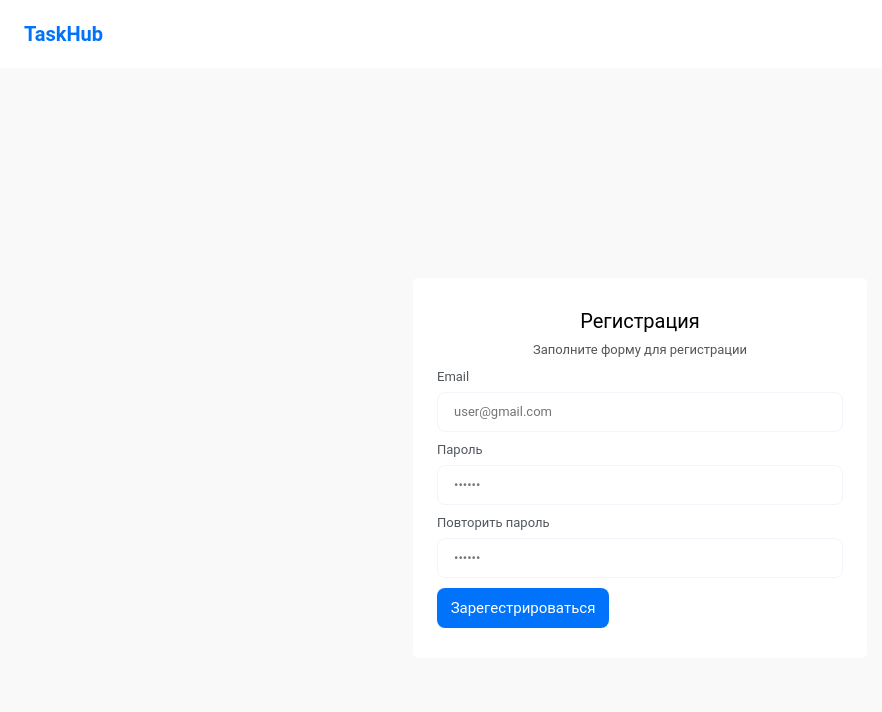
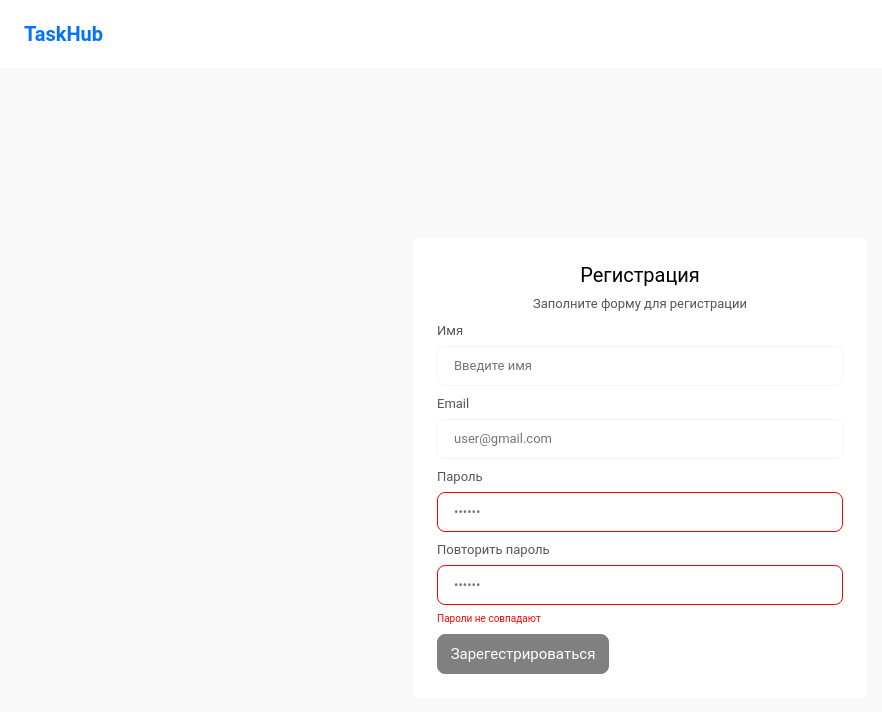
Before and after one commit to EVGdever/taskhub-frontend, a React (Create React App) app: page / in a window 1280 px wide. Shown: the top 712 px of the page, without its empty margins (0-882 px from the left). Built offline with nearby package versions, Linux system fonts and the light colour scheme.

Commit message:
Добавил регистрацию

```diff
--- a/package.json
+++ b/package.json
@@ -11,6 +11,8 @@
     "@types/node": "^16.7.13",
     "@types/react": "^19.0.0",
     "@types/react-dom": "^19.0.0",
+    "axios": "^1.13.2",
+    "classnames": "^2.5.1",
     "react": "^19.2.0",
     "react-dom": "^19.2.0",
     "react-scripts": "5.0.1",
--- a/src/pages/register/register.module.css
+++ b/src/pages/register/register.module.css
@@ -32,7 +32,6 @@
     display: flex;
     background: white;
     width: 454px;
-    height: 380px;
     border-radius: 5px;
     padding: 24px;
     flex-direction: column;
@@ -95,3 +94,19 @@
     color: #FFFFFF;
     font-size: 15px;
 }
+
+.error {
+    font-family: "Roboto", sans-serif;
+    font-size: 10px;
+    color: red;
+}
+
+.inputError {
+    border: 1px solid red;
+    border-radius: 8px;
+}
+
+.buttonDisabled {
+    border: 1px solid gray;
+    background: gray;
+}
--- a/src/pages/register/register.tsx
+++ b/src/pages/register/register.tsx
@@ -1,7 +1,28 @@
-import React from "react";
+import React, {useState} from "react";
 import styles from "./register.module.css"
+import cn from "classnames"
+import axios from "axios"
 
 export const RegisterPage = () => {
+    const [name, setName] = useState('')
+    const [email, setEmail] = useState('');
+    const [password, setPassword] = useState('');
+    const [repeatPassword, setRepeatPassword] = useState('');
+    const notMatchError = password === repeatPassword && password.length >= 6 && repeatPassword.length >= 6;
+    const handleRegister = () => {
+        axios.post(
+            "http://localhost:5000/api/auth/register",
+            {
+                name: name,
+                email: email,
+                password: password
+            }
+        )
+        .then((response) => {
+            console.log(response)
+        })
+    }
+
     return (
         <div className={styles.main}>
                 <div className={styles.header}>
@@ -16,18 +37,59 @@ export const RegisterPage = () => {
                                 <div className={styles.subTitle}>Заполните форму для регистрации</div>
                             </div>
                             <div className={styles.inputBlock}>
+                                <div className={styles.label}>Имя</div>
+                                <input
+                                    className={styles.input}
+                                    placeholder="Введите имя"
+                                    value={name}
+                                    onChange={(event) => {
+                                        setName(event.target.value)
+                                    }}
+                                />
+                            </div>
+                            <div className={styles.inputBlock}>
                                 <div className={styles.label}>Email</div>
-                                <input className={styles.input} placeholder="user@gmail.com" />
+                                <input
+                                    className={styles.input}
+                                    placeholder="user@gmail.com"
+                                    value={email}
+                                    onChange={(event) => {
+                                        setEmail(event.target.value)
+                                    }}
+                                />
                             </div>
                             <div className={styles.inputBlock}>
                                 <div className={styles.label}>Пароль</div>
-                                <input type="password" className={styles.input} placeholder="••••••" />
+                                <input
+                                    type="password"
+                                    className={cn([styles.input, !notMatchError && styles.inputError])}
+                                    placeholder="••••••"
+                                    value={password}
+                                    onChange={(event) => {
+                                        setPassword(event.target.value)
+                                    }}
+                                />
                             </div>
                             <div className={styles.inputBlock}>
                                 <div className={styles.label}>Повторить пароль</div>
-                                <input type="password" className={styles.input} placeholder="••••••" />
+                                <input
+                                    type="password"
+                                    className={cn([styles.input, !notMatchError && styles.inputError])}
+                                    placeholder="••••••"
+                                    value={repeatPassword}
+                                    onChange={(event) => {
+                                        setRepeatPassword(event.target.value)
+                                    }}
+                                />
+                                {!notMatchError && <div className={styles.error}>Пароли не совпадают</div>}
                             </div>
-                            <button className={styles.button}>Зарегестрироваться</button>
+                            <button
+                                className={cn( [styles.button, !notMatchError && styles.buttonDisabled])}
+                                disabled={!notMatchError}
+                                onClick={handleRegister}
+                            >
+                                Зарегестрироваться
+                            </button>
                         </div>
                     </div>
         </div>
```
Also changed, not shown: 1 other file (tests, documents, lock files or other folders).
